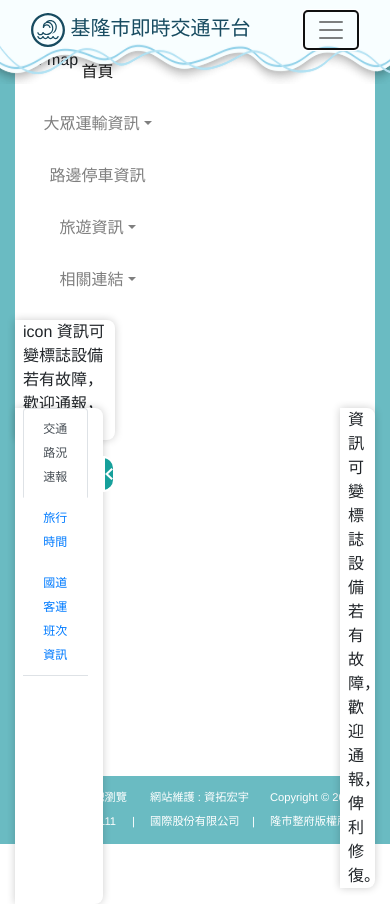
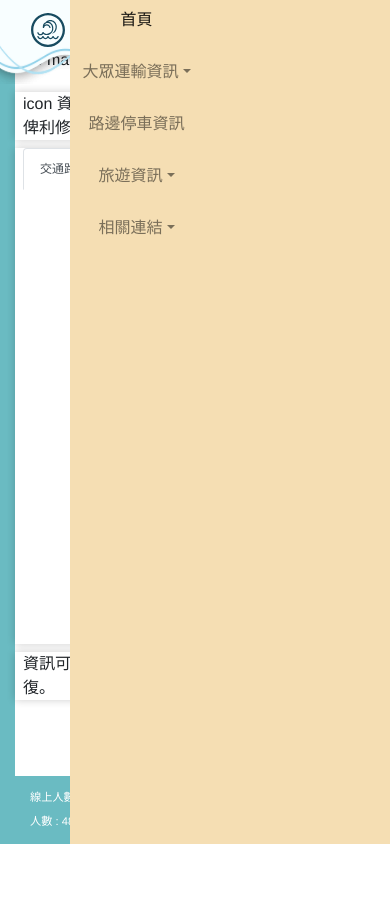
Before and after one commit to ken52039/Keelung-trans, a website: page index.html in a window 390 px wide. Both pictures are taken after a click on the button "Toggle navigation". After the commit the page ends 844 px from the top, so only its background shows below. Drawn offline with nearby package versions, Linux system fonts and the light colour scheme; a web font is replaced by a local one.

Commit message:
Add map-tool-box rwd.

```diff
--- a/index.html
+++ b/index.html
@@ -59,6 +59,7 @@
 
         .arrow-left-btn {
             width: 48px;
+            min-width: 48px;
             height: 36px;
             border: 2px solid #FFFFFF;
             border-radius: 0 100px 100px 0;
@@ -200,36 +201,41 @@
         /*        position: fixed;*/
         /*    }*/
         /*}*/
-        /*@media all and (min-width: 768px) {*/
-        /*    .map {*/
-        /*        width: 660px;*/
-        /*        height: calc(100vh - 84px - 2em);*/
-        /*        background-color: #0c5460;*/
-        /*        top: 3em;*/
-        /*        left: calc((100vw - 690px) / 2 + 15px);*/
-        /*        position: fixed;*/
-        /*    }*/
-        /*}*/
-        /*@media all and (min-width: 992px) {*/
-        /*    .map {*/
-        /*        width: 900px;*/
-        /*        height: calc(100vh - 84px - 2em);*/
-        /*        background-color: #0c5460;*/
-        /*        top: 3em;*/
-        /*        left: calc((100vw - 930px) / 2 + 15px);*/
-        /*        position: fixed;*/
-        /*    }*/
-        /*}*/
-        /*@media all and (min-width: 1200px) {*/
-        /*    .map {*/
-        /*        width: calc(100% - 30px);*/
-        /*        height: calc(100vh - 84px - 2em);*/
-        /*        background-color: #0c5460;*/
-        /*        top: 3em;*/
-        /*        left: 15px;*/
-        /*        position: fixed;*/
-        /*    }*/
-        /*}*/
+
+        @media all and (max-width: 991px) {
+            .alert-msg.map-tool-box.map-layer-right {
+                max-width: 344px;
+                min-width: 344px;
+                margin-top: .5rem !important;
+            }
+
+            #ext-links.show {
+                background-color: wheat;
+                position: absolute;
+                right: -15px;
+                top: 0;
+                width: 20em;
+                height: 100vh;
+            }
+
+            .alert-msg.map-tool-box {
+                max-width: 344px;
+                min-width: 344px;
+            }
+        }
+
+        @media all and (min-width: 992px) {
+            .alert-msg.map-tool-box {
+                min-width: 360px;
+                max-width: 360px;
+            }
+
+            .alert-msg.map-tool-box.map-layer-right {
+                max-width: unset;
+                min-width: unset;
+            }
+        }
+
         @media all and (min-width: 1440px) {
             .container.custom-max-width {
                 max-width: 1360px;
@@ -254,6 +260,7 @@
             padding-right: 0;
             padding-left: 0;
         }
+
     </style>
 </head>
 <body>
@@ -318,7 +325,7 @@
             <div class="col-12">
                 <div class="container-fluid feature-container">
                     <div class="row alert-msg-row align-items-end">
-                        <div class="col-4">
+                        <div class="col-xl-4 col-lg-5 col-md-6">
                             <div class="alert-msg map-tool-box">
                                 <span>icon</span>
                                 <span>資訊可變標誌設備若有故障，歡迎通報，俾利修復。</span>
@@ -326,7 +333,7 @@
                         </div>
                     </div>
                     <div class="row justify-content-between alert-info-row mt-2">
-                        <div class="col-4" style="display: flex;">
+                        <div class="col-xl-4 col-lg-5 col-md-12" style="display: flex;">
                             <div class="container alert-msg map-tool-box map-layer-left">
                                 <ul class="nav nav-tabs layer-tabs">
                                     <li class="nav-item">
@@ -342,8 +349,8 @@
                             </div>
                             <div class="arrow-left-btn"></div>
                         </div>
-                        <div class="col-2">
-                            <div class="alert-msg map-tool-box .map-layer-right">
+                        <div class="col-xl-2 col-lg-2 col-md-12">
+                            <div class="alert-msg map-tool-box map-layer-right">
                                 <span>資訊可變標誌設備若有故障，歡迎通報，俾利修復。</span>
                             </div>
                         </div>
```
